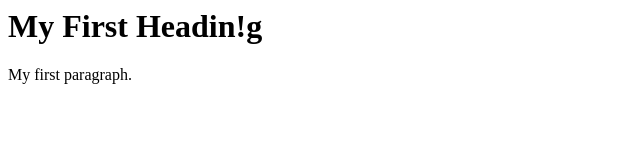
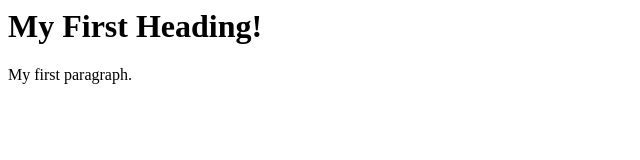
Before and after one commit to AlvaroKCL/firstrepo, a plain HTML site: page index.html in a window 1280 px wide. Shown: the full height of the page, 0-640 px from the left. Drawn offline with Linux system fonts and the light colour scheme.

Commit message:
First Commit after the incident

```diff
--- a/index.html
+++ b/index.html
@@ -1,7 +1,7 @@
 <html>
 <body>
 
-<h1>My First Headin!g</h1>
+<h1>My First Heading!</h1>
 <p>My first paragraph.</p>
 
 </body>
```
